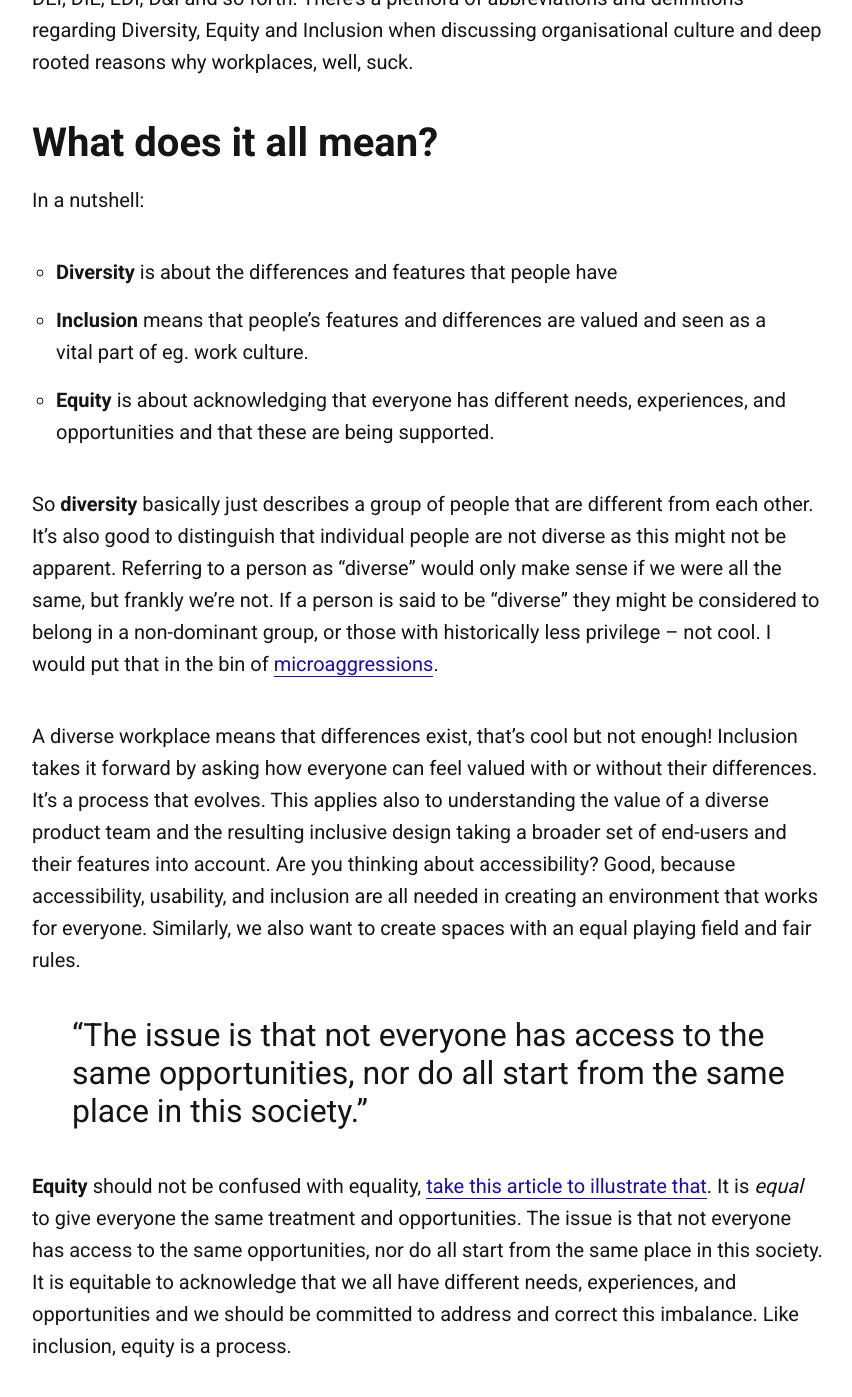
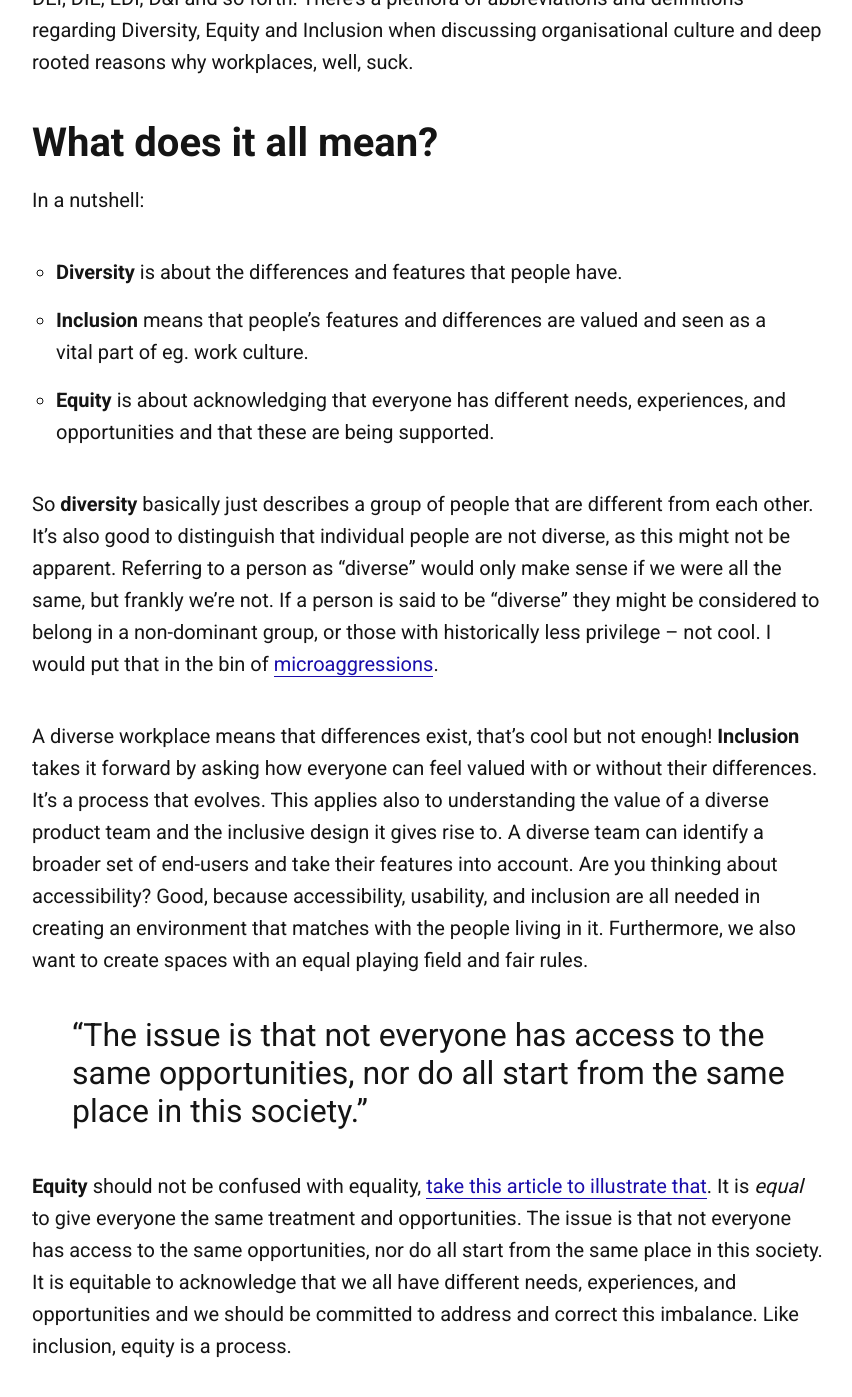
Before and after one commit to jesseu/jesseu.github.io, a Jekyll site: the page built from _posts/2021-08-18-diversity-equity-inclusion-thoughts.md, in a window 1280 px wide and 1400 px high, scrolled down 411 px. Shown: the top 1397 px of the window, without its empty margins (128-980 px from the left). Built offline with Jekyll 4.4.1, drawn with Linux system fonts in a browser that asks for light colours; some of the changed text lies outside the part shown.

Commit message:
Update 2021-08-18-diversity-equity-inclusion-thoughts.md

```diff
--- a/_posts/2021-08-18-diversity-equity-inclusion-thoughts.md
+++ b/_posts/2021-08-18-diversity-equity-inclusion-thoughts.md
@@ -10,13 +10,13 @@ DEI, DIE, EDI, D&I and so forth. There’s a plethora of abbreviations and defin
 ## What does it all mean?
 
 In a nutshell:
-* **Diversity** is about the differences and features that people have
+* **Diversity** is about the differences and features that people have.
 * **Inclusion** means that people’s features and differences are valued and seen as a vital part of eg. work culture.
 * **Equity** is about acknowledging that everyone has different needs, experiences, and opportunities and that these are being supported.
 
-So **diversity** basically just describes a group of people that are different from each other. It’s also good to distinguish that individual people are not diverse as this might not be apparent. Referring to a person as “diverse” would only make sense if we were all the same, but frankly we’re not. If a person is said to be “diverse” they might be considered to belong in a non-dominant group, or those with historically less privilege – not cool. I would put that in the bin of [microaggressions](https://www.vox.com/2015/2/16/8031073/what-are-microaggressions){:target="_blank"}.
+So **diversity** basically just describes a group of people that are different from each other. It’s also good to distinguish that individual people are not diverse, as this might not be apparent. Referring to a person as “diverse” would only make sense if we were all the same, but frankly we’re not. If a person is said to be “diverse” they might be considered to belong in a non-dominant group, or those with historically less privilege – not cool. I would put that in the bin of [microaggressions](https://www.vox.com/2015/2/16/8031073/what-are-microaggressions){:target="_blank"}.
 
-A diverse workplace means that differences exist, that’s cool but not enough! Inclusion takes it forward by asking how everyone can feel valued with or without their differences. It’s a process that evolves. This applies also to understanding the value of a diverse product team and the resulting inclusive design taking a broader set of end-users and their features into account. Are you thinking about accessibility? Good, because accessibility, usability, and inclusion are all needed in creating an environment that works for everyone. Similarly, we also want to create spaces with an equal playing field and fair rules.
+A diverse workplace means that differences exist, that’s cool but not enough! **Inclusion** takes it forward by asking how everyone can feel valued with or without their differences. It’s a process that evolves. This applies also to understanding the value of a diverse product team and the inclusive design it gives rise to. A diverse team can identify a broader set of end-users and take their features into account. Are you thinking about accessibility? Good, because accessibility, usability, and inclusion are all needed in creating an environment that matches with the people living in it. Furthermore, we also want to create spaces with an equal playing field and fair rules.
 
 >"The issue is that not everyone has access to the same opportunities, nor do all start from the same place in this society."
 
@@ -24,24 +24,24 @@ A diverse workplace means that differences exist, that’s cool but not enough!
 
 ## Where do we aim then?
 
-One might notice the fact that diversity, equity or inclusion alone won’t save the day. An overemphasis on just one or two can even make things worse [as elaborated in this writing](https://medium.com/@krysburnette/its-2019-and-we-are-still-talking-about-equity-diversity-and-inclusion-dd00c9a66113/){:target="_blank"}. The diagram below recreated by Krys illustrates the intersections and differences of inclusion, diversity, equity and belonging quite well.
+One might notice the fact that diversity, equity or inclusion alone won’t save the day. An overemphasis on just one or two can even make things worse [as elaborated in this writing](https://medium.com/@krysburnette/its-2019-and-we-are-still-talking-about-equity-diversity-and-inclusion-dd00c9a66113/){:target="_blank"}. The diagram below recreated by Krys illustrates the intersections and differences between inclusion, diversity, equity and belonging quite well.
 
 <img src="/images/DEI-diagram-krys.png" alt="A venn diagram recreated illustrating the intersections and differences of inclusion, diversity, equity and belonging." width="100%"/>
 
-In the intersection of DE & I we have **belonging**. It’s a sense of everyone feeling empowered to speak up, make a change, and develop the culture. Those who hold the leadership and who represent the dominant social culture are responsible for creating the conditions for belonging – it’s a top-down process. However, everyone is accountable for maintaining a safe space where people can grow.
+In the intersection of DE & I there is **belonging**. It’s a sense of everyone feeling empowered to speak up, make a change, and develop the culture. Those who hold the leadership and who represent the dominant social culture are responsible for creating the conditions for belonging – it’s a top-down process. However, everyone is accountable for maintaining a safe space where people can grow.
 
 
 The concept of belonging can also be seen in the mundane. Let’s take an example: remember when back in the day you might have been the only person attending a meeting remotely (yeah, me neither)? But let’s pretend you do: maybe you didn’t receive all the material that was presented to others in the room? Perhaps you didn’t feel like taking part in the discussion and voicing your concerns as everyone else was talking over you? You didn’t feel like you belonged in that group – you did not have the same opportunities to voice your concerns and opinions as the others sitting in the room physically. There was a lack of access, absence of inclusion and a disregard of equity.
 
 ## But it’s all so much!
 
-All this is indeed a lot to take in, at least in the beginning. But isn’t it the same when we learn new things and adapt? In my opinion DEI should be treated as a skill that can be improved. One slip-up doesn’t undo previous progress or shouldn’t cancel you as an inconsiderate monster to be thrown in the pit of shame. I’m still learning, you are learning, we all are and it shouldn’t ever end. The key to support this is to nurture a culture of [organisational learning and effectiveness](https://hbr.org/1996/09/making-differences-matter-a-new-paradigm-for-managing-diversity/){:target="_blank"} and [psychological safety](https://www.ccl.org/articles/leading-effectively-articles/what-is-psychological-safety-at-work/){:target="_blank"}.
+All this is indeed a lot to take in, at least in the beginning. But isn’t it the same when we learn new things and adapt? In my opinion DEI should be treated as a skill that can be improved. One slip-up doesn’t undo previous progress or shouldn’t cancel you as an inconsiderate monster to be thrown in the pit of shame. I’m still learning, you are learning, we all are and it should ever end. The key to support this is to nurture a culture of [organisational learning and effectiveness](https://hbr.org/1996/09/making-differences-matter-a-new-paradigm-for-managing-diversity/){:target="_blank"} and [psychological safety](https://www.ccl.org/articles/leading-effectively-articles/what-is-psychological-safety-at-work/){:target="_blank"}.
 
 There is plenty of information available for self-education, so refrain from reaching out directly to people you know are eg. members of a minority group or in a non-dominant position. **It’s your job to educate yourself first**.
 
 >"Invest the efforts to elevate the people who are disadvantaged, not to fight the ones who already are in power."
 
-At work we should try to design organisations equitable and inclusive enough that they can neutralize the effects of discrimination. Not everyone can or should be “perfect” people. Success should not depend on everyone inside it being 110 % equitable and inclusive. In other words, it can be more productive to focus on the structures, ways of working and other organisational items that support a healthy culture instead of trying to convert the individuals choosing a defensive stance (and often enjoy a dominant position). Consider investing in the efforts to elevate the people who are disadvantaged, not in fighting the ones who already are in power.
+At work we should try to design organisations equitable and inclusive enough that they can neutralize the effects of discrimination. Not everyone can or should be “perfect” people. Success should not depend on everyone inside the organisation being 110 % equitable and inclusive. In other words, it can be more productive to focus on the structures, ways of working and other organisational items that support a healthy culture instead of trying to convert the individuals taking a defensive stance (and who often enjoy a dominant position). Consider investing in the efforts to elevate the people who are disadvantaged, not in fighting the ones who already are in power.
 
 As a person of color I can identify many situations where the lack of DEI & belonging has been apparent, situations where I have felt excluded. Then again, what would the experiences of a gender nonconforming, black and queer person be? Or a disabled woman with children? People have more than one identity. This is why we need [intersectionality](https://www.cultureamp.com/blog/intersectionality-at-work/){:target="_blank"} to gain a deeper understanding of our fellow human beings and the structures around them.
 
@@ -69,7 +69,7 @@ Achieving belonging through diversity, equity and inclusion requires everyone's
 * [How tech companies can turn 'commitments' to diversity into action](https://mashable.com/article/how-companies-can-become-more-diverse/){:target="_blank"}
 * [Inclusion and Diversity in the Workplace](https://www.cipd.co.uk/knowledge/fundamentals/relations/diversity/factsheet#6424/){:target="_blank"}
 * [What exactly is a microaggression?](https://www.vox.com/2015/2/16/8031073/what-are-microaggressions/){:target="_blank"}
-* [Employee lifecycle](https://projectinclude.org/employee_lifecycle/){:target="_blank"}
+* [Employee lifecycle](https://projectinclude.org/employee_lifecycle){:target="_blank"}
 * [Five Fundamentals of Equitable Employee Resource Groups](https://www.feminuity.org/blog-posts/five-fundamentals-of-equitable-ergs-employee-resource-groups/){:target="_blank"}
 
 
```
Also changed, not shown: other parts of _posts/2021-08-18-diversity-equity-inclusion-thoughts.md (+2 -2 lines).
